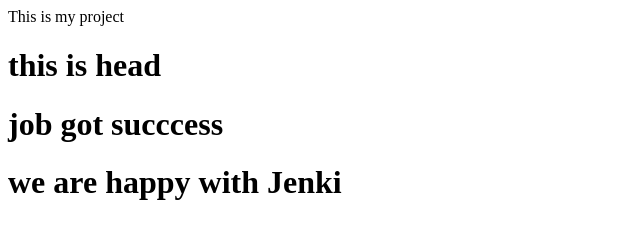
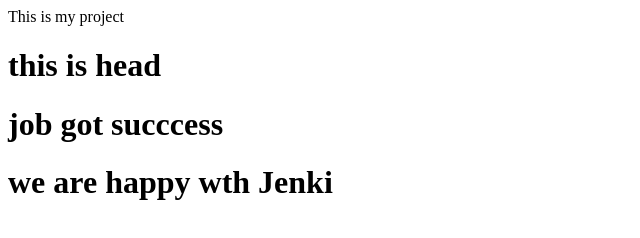
Before and after one commit to ELearnTez/jekins_html_demo, a plain HTML site: page index.html in a window 1280 px wide. Shown: the full height of the page, 0-640 px from the left. Drawn offline with Linux system fonts and the light colour scheme.

Commit message:
Update index.html

```diff
--- a/index.html
+++ b/index.html
@@ -2,7 +2,7 @@
 	<body>This is my project
 		<H1>this is head</h1>
 		<H1>job got succcess</h1>
-		<H1>we are happy with Jenki</h1>
+		<H1>we are happy wth Jenki</h1>
 	</body>
 
 </html>
```
